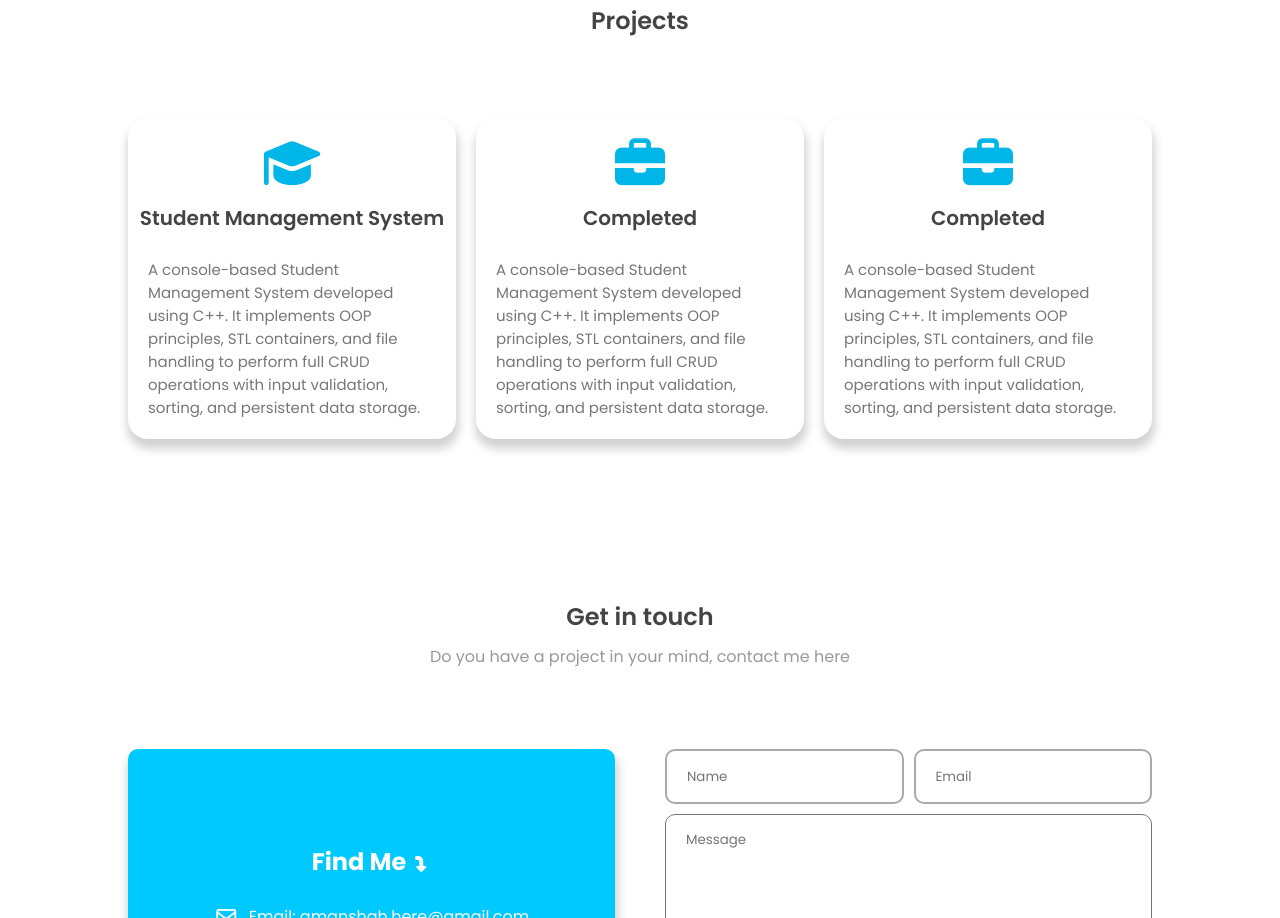
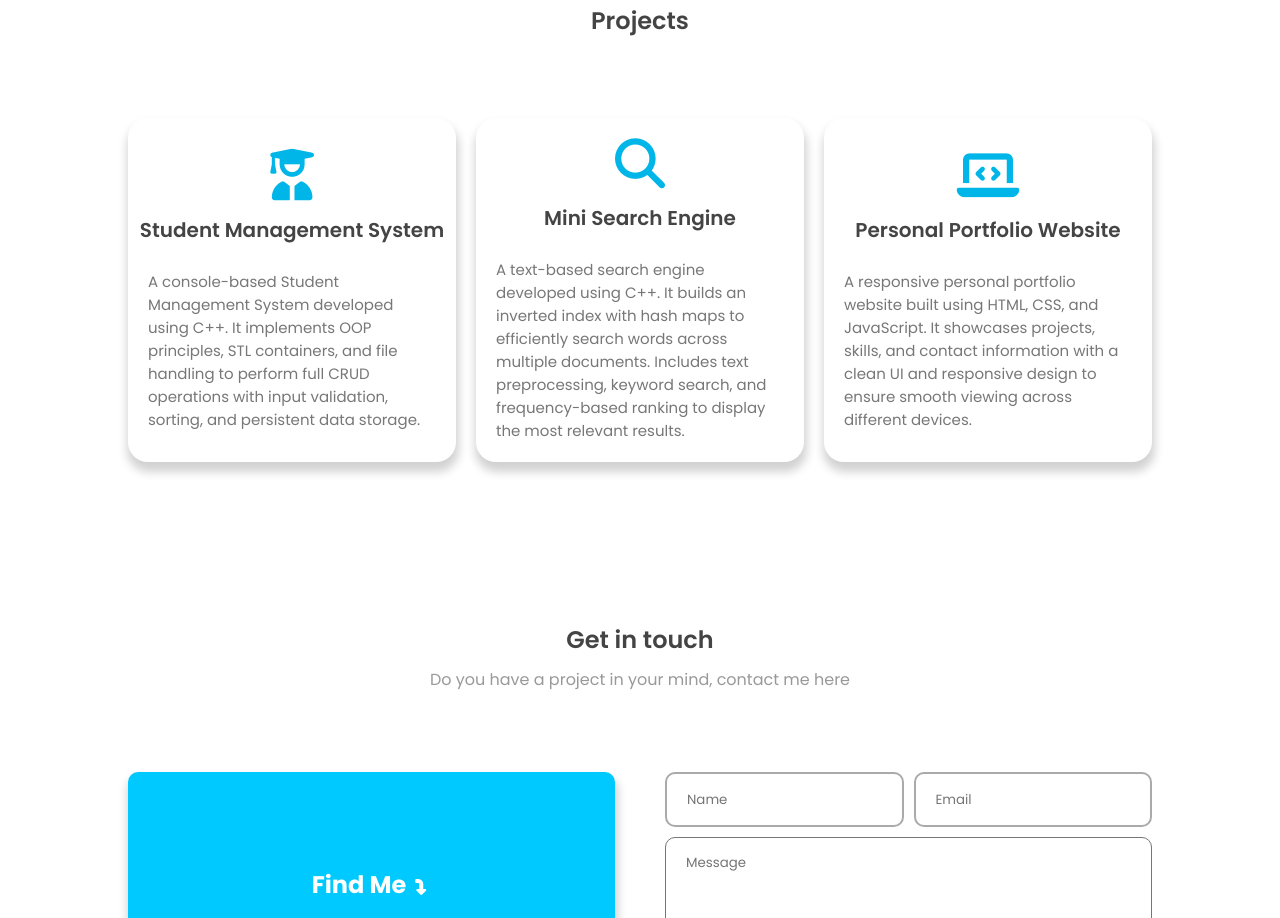
Before and after one commit to amanshah-here/Portfolio, a plain HTML site: page index.html in a window 1280 px wide. Shown: the part 1571-2489 px from the top of the page. Drawn offline with nearby package versions, Linux system fonts and the light colour scheme.

Commit message:
Minor fixes

```diff
--- a/index.html
+++ b/index.html
@@ -1,4 +1,4 @@
-<!DOCTYPE html>
+<!doctype html>
 <html lang="en">
   <head>
     <meta charset="UTF-8" />
@@ -103,7 +103,7 @@
                 ></a>
               </div>
               <div class="icon">
-                <a href="#" onclick="alert(`Aman is not on instagram..`)"
+                <a href="#" onclick="alert(`Coming Soon..`)"
                   ><i class="fa-brands fa-instagram"></i
                 ></a>
               </div>
@@ -200,7 +200,7 @@
 
           <div class="project-container">
             <div class="project-box">
-              <i class="fa-solid fa-graduation-cap"></i>
+              <i class="fa-solid fa-user-graduate"></i>
               <h3>Student Management System</h3>
               <div class="project-desc">
                 <p>
@@ -213,27 +213,28 @@
             </div>
 
             <div class="project-box">
-              <i class="fa-solid fa-briefcase"></i>
-              <h3>Completed</h3>
+              <i class="fa-solid fa-magnifying-glass"></i>
+              <h3>Mini Search Engine</h3>
               <div class="project-desc">
                 <p>
-                  A console-based Student Management System developed using C++.
-                  It implements OOP principles, STL containers, and file
-                  handling to perform full CRUD operations with input
-                  validation, sorting, and persistent data storage.
+                  A text-based search engine developed using C++. It builds an
+                  inverted index with hash maps to efficiently search words
+                  across multiple documents. Includes text preprocessing,
+                  keyword search, and frequency-based ranking to display the
+                  most relevant results.
                 </p>
               </div>
             </div>
 
             <div class="project-box">
-              <i class="fa-solid fa-briefcase"></i>
-              <h3>Completed</h3>
+              <i class="fa-solid fa-laptop-code"></i>
+              <h3>Personal Portfolio Website</h3>
               <div class="project-desc">
                 <p>
-                  A console-based Student Management System developed using C++.
-                  It implements OOP principles, STL containers, and file
-                  handling to perform full CRUD operations with input
-                  validation, sorting, and persistent data storage.
+                  A responsive personal portfolio website built using HTML, CSS,
+                  and JavaScript. It showcases projects, skills, and contact
+                  information with a clean UI and responsive design to ensure
+                  smooth viewing across different devices.
                 </p>
               </div>
             </div>
@@ -302,7 +303,7 @@
             ></a>
           </div>
           <div class="icon">
-            <a href="https://www.instagram.com/izzy_.ink/?next=%2F"
+            <a href="#" onclick="alert(`Coming Soon..`)"
               ><i class="fa-brands fa-instagram"></i
             ></a>
           </div>
```
